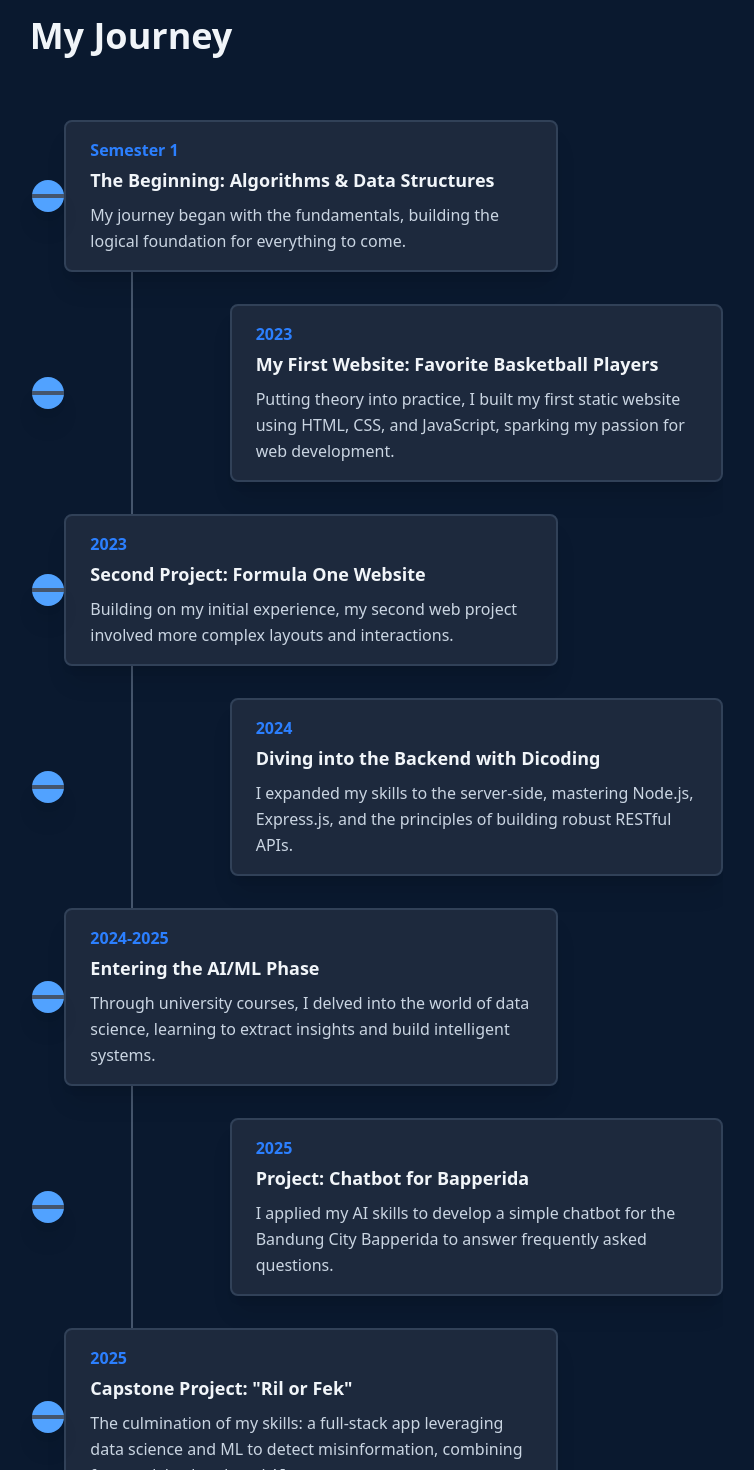
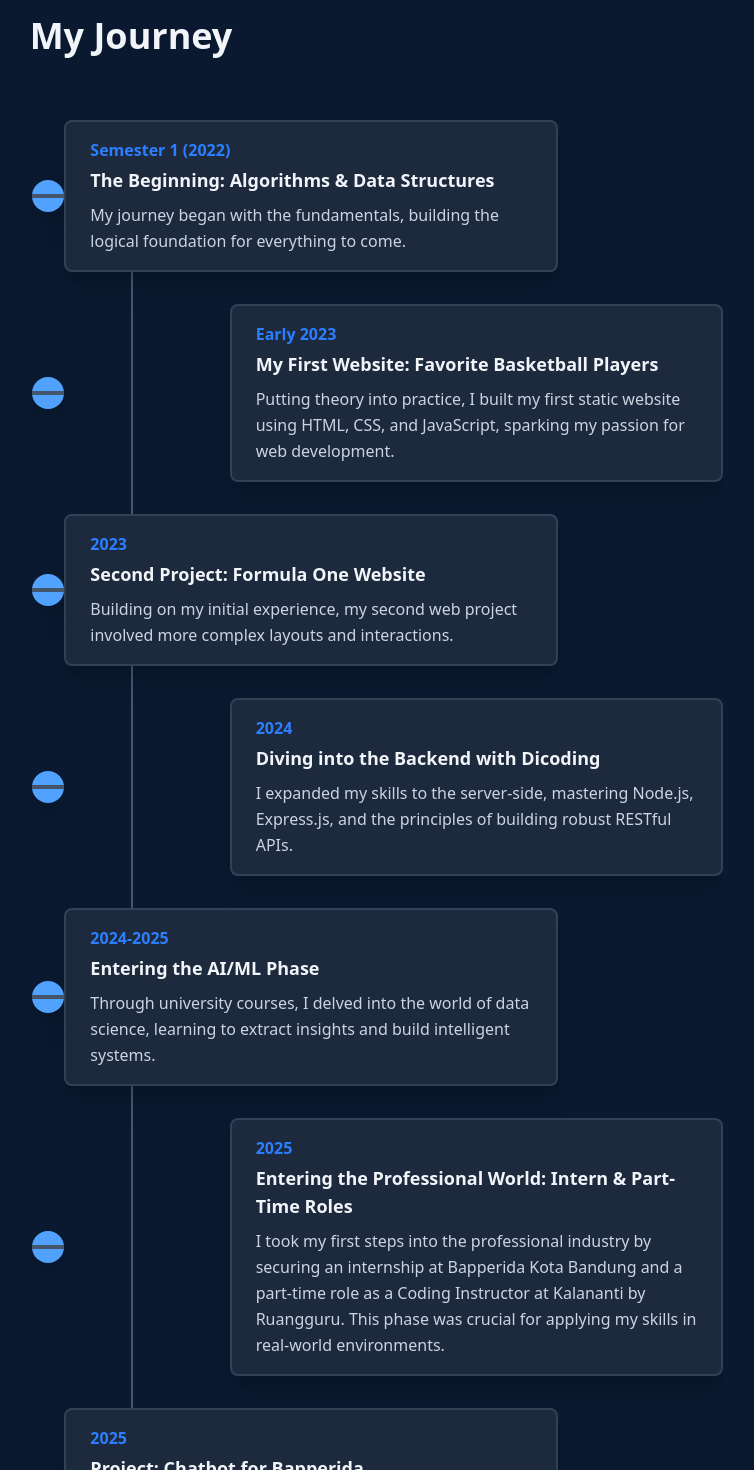
Before and after one commit to farisalfrz/portfolio-web, a Next.js app: page / in a window 1280 px wide. Shown: the part 880-2350 px from the top of the page, without its empty margins (509-1263 px from the left). Built offline with nearby package versions, Linux system fonts and the light colour scheme.

Commit message:
Adding journey

```diff
--- a/src/data/journey.ts
+++ b/src/data/journey.ts
@@ -8,14 +8,14 @@ export type JourneyItem = {
 export const journeyData: JourneyItem[] = [
     {
         id: 1,
-        year: "Semester 1",
+        year: "Semester 1 (2022)",
         title: "The Beginning: Algorithms & Data Structures",
         description:
             "My journey began with the fundamentals, building the logical foundation for everything to come.",
     },
     {
         id: 2,
-        year: "2023",
+        year: "Early 2023",
         title: "My First Website: Favorite Basketball Players",
         description:
             "Putting theory into practice, I built my first static website using HTML, CSS, and JavaScript, sparking my passion for web development.",
@@ -35,21 +35,28 @@ export const journeyData: JourneyItem[] = [
             "I expanded my skills to the server-side, mastering Node.js, Express.js, and the principles of building robust RESTful APIs.",
     },
     {
-        id: 5,
+        id: 6,
         year: "2024-2025",
         title: "Entering the AI/ML Phase",
         description:
             "Through university courses, I delved into the world of data science, learning to extract insights and build intelligent systems.",
     },
     {
-        id: 6,
+        id: 7,
+        year: "2025",
+        title: "Entering the Professional World: Intern & Part-Time Roles",
+        description:
+        "I took my first steps into the professional industry by securing an internship at Bapperida Kota Bandung and a part-time role as a Coding Instructor at Kalananti by Ruangguru. This phase was crucial for applying my skills in real-world environments.",
+  },
+    {
+        id: 8,
         year: "2025",
         title: "Project: Chatbot for Bapperida",
         description:
             "I applied my AI skills to develop a simple chatbot for the Bandung City Bapperida to answer frequently asked questions.",
     },
     {
-        id: 7,
+        id: 9,
         year: "2025",
         title: 'Capstone Project: "Ril or Fek"',
         description:
```
